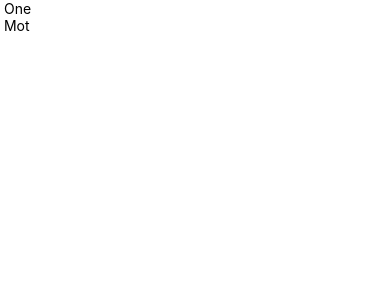
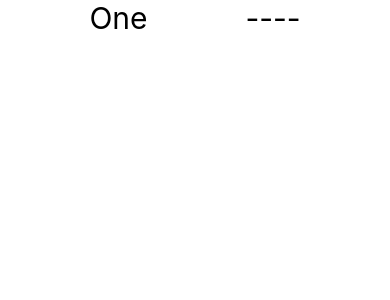
Before and after one commit to phamtanphat/Reactnative01032021, a React Native app: screen / in a window 390 px wide. Shown: the top 300 px of the page. Built offline with nearby package versions, Linux system fonts and the light colour scheme.

Commit message:
toan tu ba ngoi

```diff
--- a/src/screens/MainScreen.js
+++ b/src/screens/MainScreen.js
@@ -1,15 +1,29 @@
+/* eslint-disable react-native/no-inline-styles */
 /* eslint-disable prettier/prettier */
 import React, { Component } from 'react';
 import { Text, SafeAreaView } from 'react-native';
 
 export default class MainScreen extends Component {
+
+    // shouldShowVn(isMemorized, vn) {
+    //     if (isMemorized) {
+    //         return '----';
+    //     } else {
+    //         return vn;
+    //     }
+    // }
+
     render() {
         // destructuring
-        const { en, vn } = { en: 'One', vn: "Mot" }
+        const { vn, en, isMemorized } = { en: 'One', vn: 'Mot', isMemorized: true };
         return (
-            <SafeAreaView style={{ flex: 1 }}>
-                <Text> {en} </Text>
-                <Text> {vn} </Text>
+            <SafeAreaView style={{
+                flex: 1,
+                flexDirection: 'row',
+                justifyContent: 'space-evenly',
+            }}>
+                <Text style={{ fontSize: 30 }}> {en} </Text>
+                <Text style={{ fontSize: 30 }}> {isMemorized ? "----" : vn} </Text>
             </SafeAreaView>
         );
     }
```
